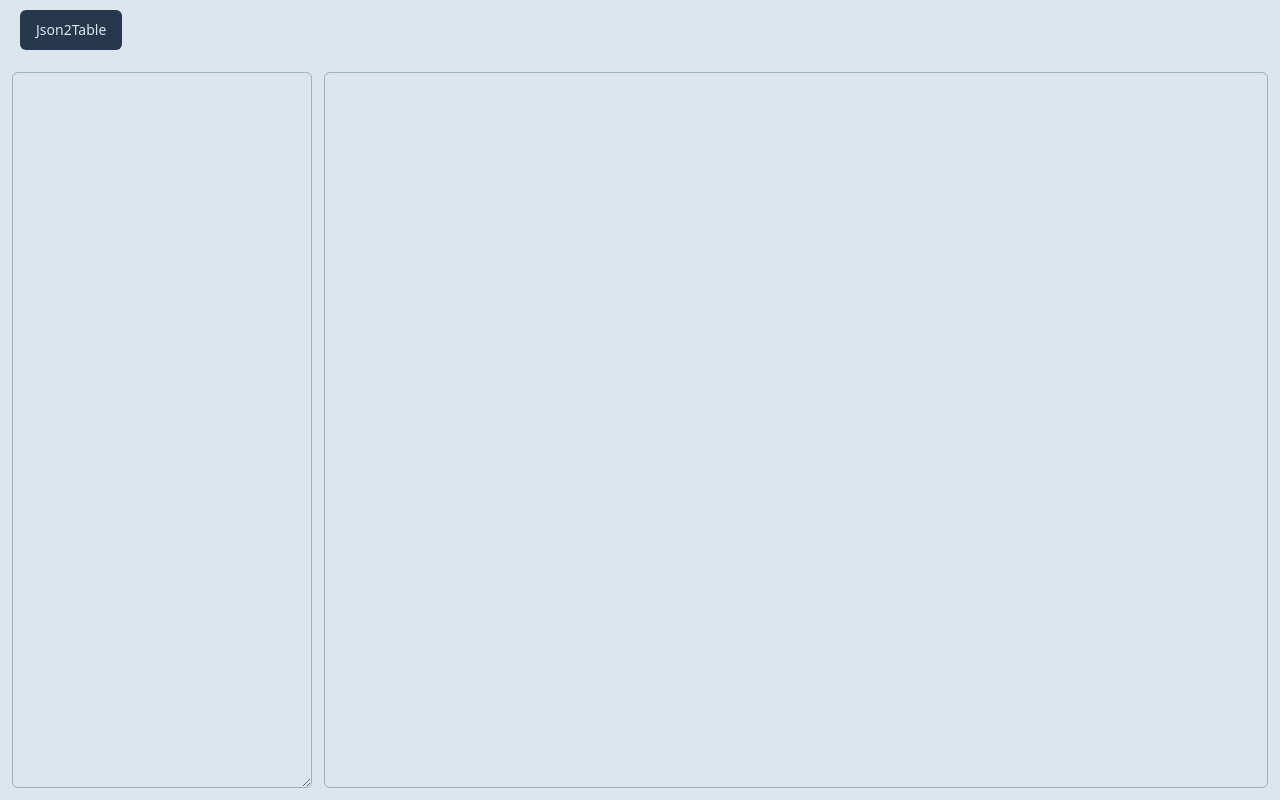
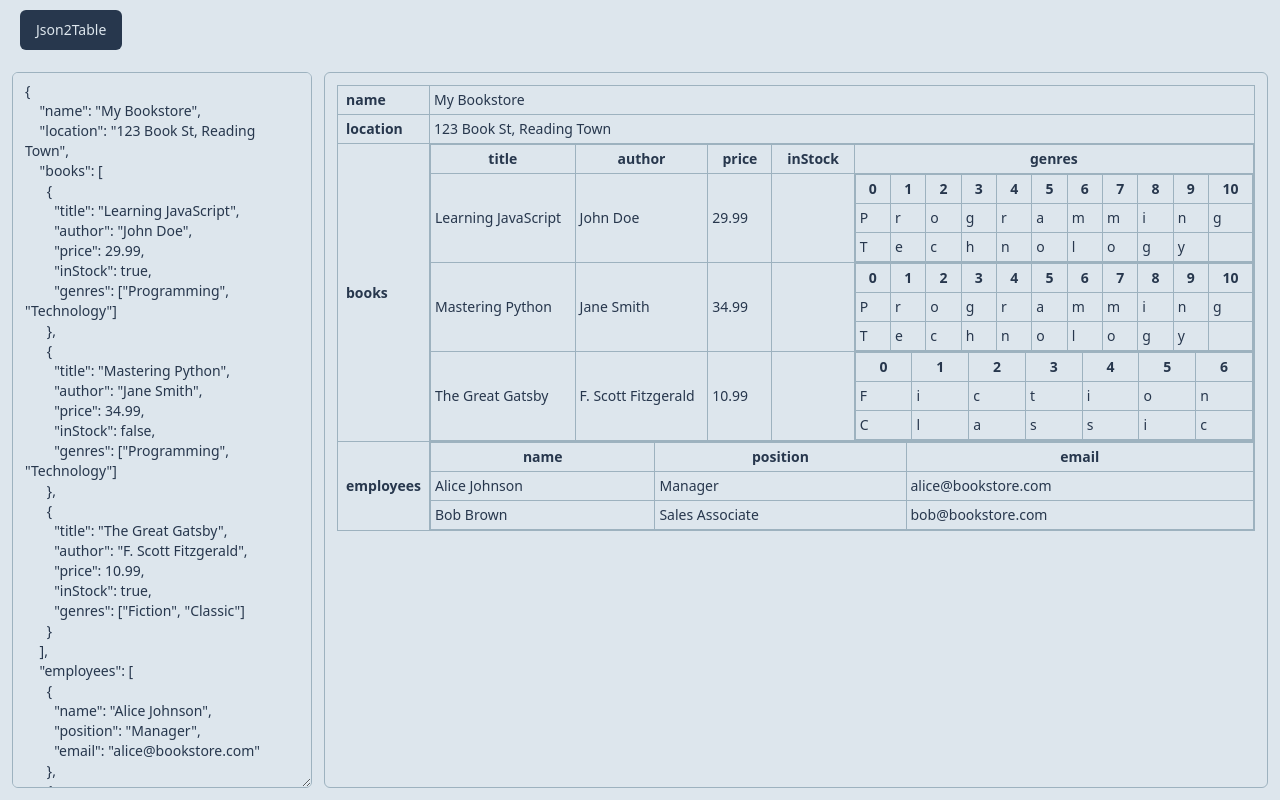
Before and after one commit to l1ancg/online-tools, a Next.js app: page /json2table in a window 1280 px wide. Built offline with nearby package versions, Linux system fonts and the light colour scheme.

Commit message:
initialize input value with sample JSON data in Json2Table component

```diff
--- a/pages/json2table.tsx
+++ b/pages/json2table.tsx
@@ -9,7 +9,45 @@ import {
 } from "@/components/ui/table";
 
 export default function Json2Table() {
-  const [inputVal, setInputVal] = React.useState("");
+  const [inputVal, setInputVal] = React.useState(`{
+    "name": "My Bookstore",
+    "location": "123 Book St, Reading Town",
+    "books": [
+      {
+        "title": "Learning JavaScript",
+        "author": "John Doe",
+        "price": 29.99,
+        "inStock": true,
+        "genres": ["Programming", "Technology"]
+      },
+      {
+        "title": "Mastering Python",
+        "author": "Jane Smith",
+        "price": 34.99,
+        "inStock": false,
+        "genres": ["Programming", "Technology"]
+      },
+      {
+        "title": "The Great Gatsby",
+        "author": "F. Scott Fitzgerald",
+        "price": 10.99,
+        "inStock": true,
+        "genres": ["Fiction", "Classic"]
+      }
+    ],
+    "employees": [
+      {
+        "name": "Alice Johnson",
+        "position": "Manager",
+        "email": "alice@bookstore.com"
+      },
+      {
+        "name": "Bob Brown",
+        "position": "Sales Associate",
+        "email": "bob@bookstore.com"
+      }
+    ]
+  }`);
   const [tableVal, setTableVal] = React.useState<
     Record<string, any> | Array<Record<string, any>> | null
   >();
```
